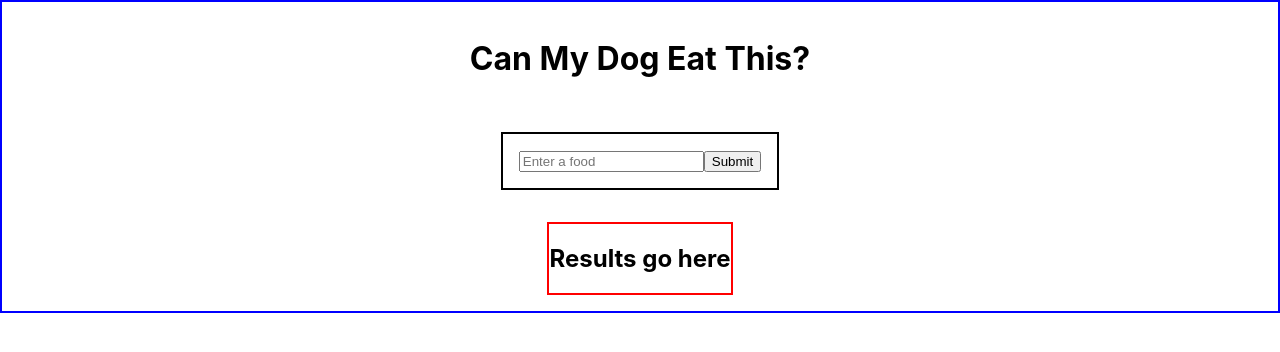
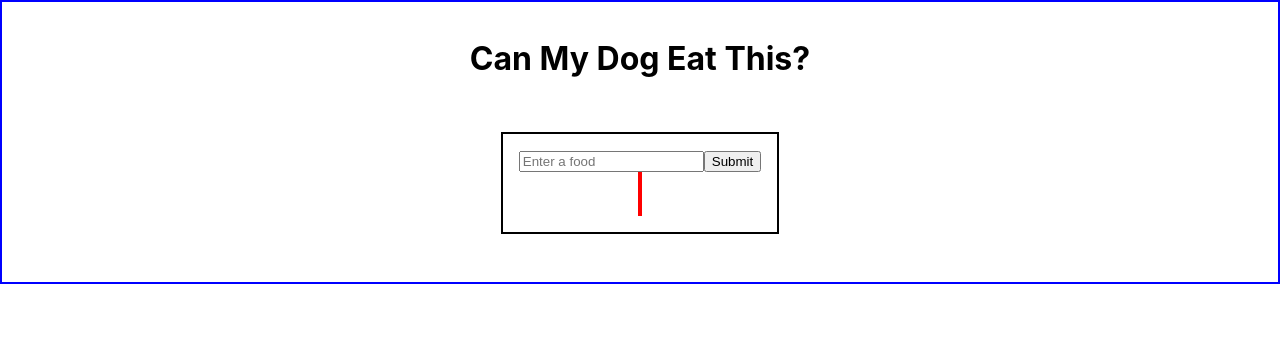
Before and after one commit to lenniecottrell/CanMyDogEatThis, a React (Create React App) app: page / in a window 1280 px wide. Shown: the top 352 px of the page. Built offline with nearby package versions, Linux system fonts and the light colour scheme.

Commit message:
remove resultbox component

```diff
--- a/src/App.js
+++ b/src/App.js
@@ -1,7 +1,6 @@
 import "./App.css";
 import InputBox from "./components/InputBox";
 import styled from "styled-components";
-import ResultBox from "./components/ResultBox";
 import { useState } from "react";
 
 function App() {
@@ -10,7 +9,6 @@ function App() {
     <TitleWrapper>
       <h1 className="title">Can My Dog Eat This?</h1>
       <InputBox setAnswerText={setAnswerText} />
-      <ResultBox answerText={answerText} setAnserText={setAnswerText} />
     </TitleWrapper>
   );
 }
--- a/src/components/InputBox.js
+++ b/src/components/InputBox.js
@@ -34,7 +34,9 @@ const InputBox = ({ setAnswerText }) => {
           Submit
         </button>
       </form>
-      <div>{results}</div>
+      <ResultsWrapper>
+        <h2>{results}</h2>
+      </ResultsWrapper>
     </InputContainer>
   );
 };
@@ -50,3 +52,11 @@ const InputContainer = styled.div`
   justify-content: center;
   align-items: center;
 `;
+
+const ResultsWrapper = styled.div`
+  border: 2px solid red;
+  display: flex;
+  flex-direction: column;
+  justify-content: center;
+  align-items: center;
+`;
--- a/src/components/ResultBox.js
+++ /dev/null
@@ -1,20 +0,0 @@
-import React from "react";
-import styled from "styled-components";
-
-const ResultBox = ({ answerText }) => {
-  return (
-    <ResultsWrapper>
-      <h2>{answerText}</h2>
-    </ResultsWrapper>
-  );
-};
-
-const ResultsWrapper = styled.div`
-  border: 2px solid red;
-  display: flex;
-  flex-direction: column;
-  justify-content: center;
-  align-items: center;
-`;
-
-export default ResultBox;
```
